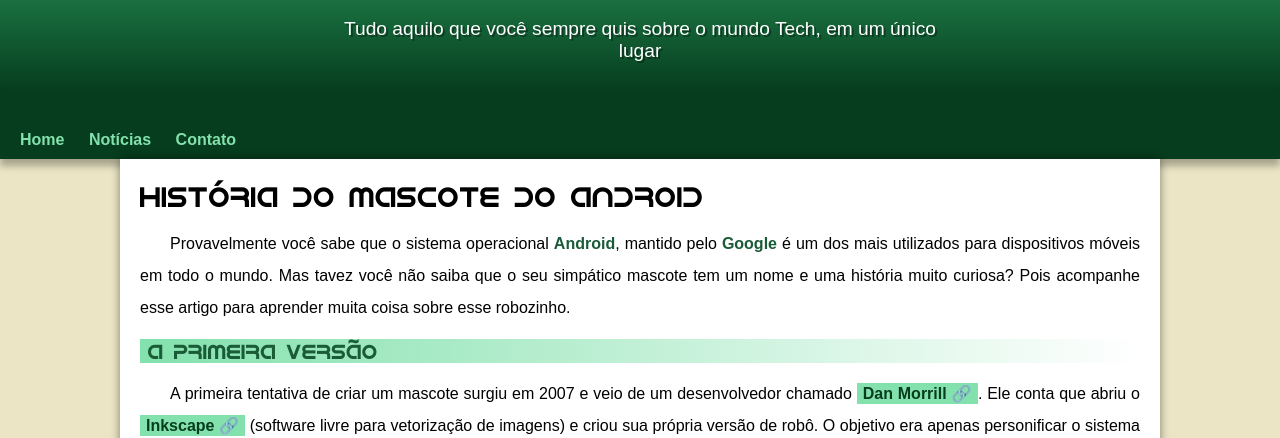
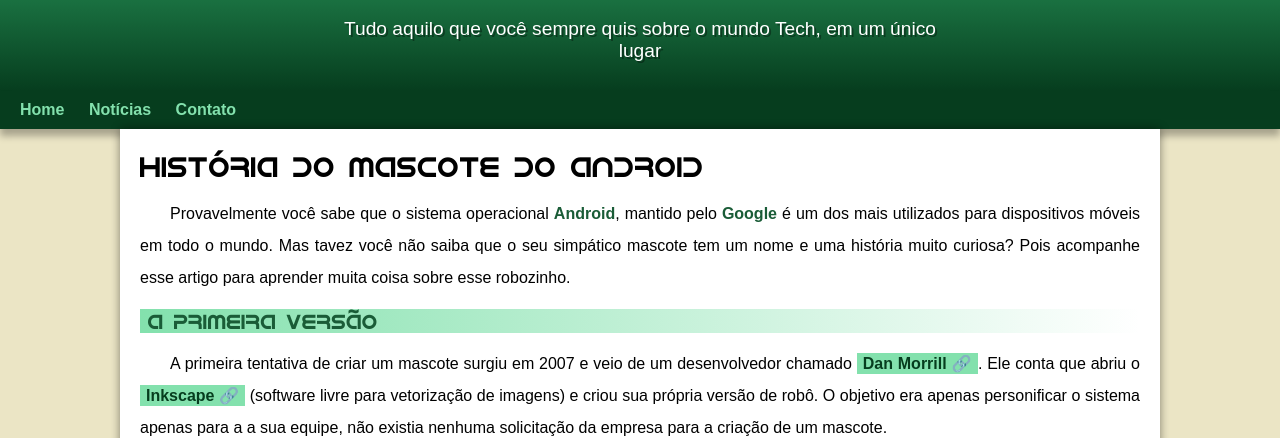
Before and after one commit to luiscorreia01/projeto-android, a plain HTML site: page index.html.html in a window 1280 px wide. Shown: the part 99-537 px from the top of the page. Drawn offline with Linux system fonts and the light colour scheme.

Commit message:
Update style.css

```diff
--- a/estilo/style.css
+++ b/estilo/style.css
@@ -28,13 +28,8 @@
 }
 
 body{
-    font-family: 'idroid' ;
     background-color:var(--cor0);
     font-family: var(--fonte-padrao);
-}
-
-a.externo::after {
-    content: '\00A0\1F517';
 }
 
 header{
@@ -62,9 +57,10 @@ header > p{
     font-family: var(--fonte-padrao);
     font-size: 1.2em;
     max-width: 600px;
-    padding: 0px 10px 0px 10px;
+    padding-right: 10px;
+    padding-left: 10px;
     margin: auto;
-    padding-bottom: 50px;
+    margin: auto;
     text-shadow: 2px 2px 0px rgba(0, 0, 0, 0.356);
 
 
@@ -73,7 +69,6 @@ header > p{
 nav{
     background-color: var(--cor5);
     padding: 10px;
-    padding-top: 40px;
     box-shadow: 0px 7px 7px rgba(0, 0, 0, 0.292);
 
 }
@@ -81,6 +76,7 @@ nav{
 nav > a{
     color: var(--cor1);
     padding: 10px;
+    border-radius: 5px;
     text-decoration: none;
     font-weight: bold;
     transition-duration: .5s;
@@ -91,6 +87,10 @@ nav > a:hover{
     background-color: var(--cor3);
     color: var(--cor5);
     border-radius: 5px;
+}
+
+a.externo::after {
+    content: '\00A0\1F517';
 }
 
 h1{
```
